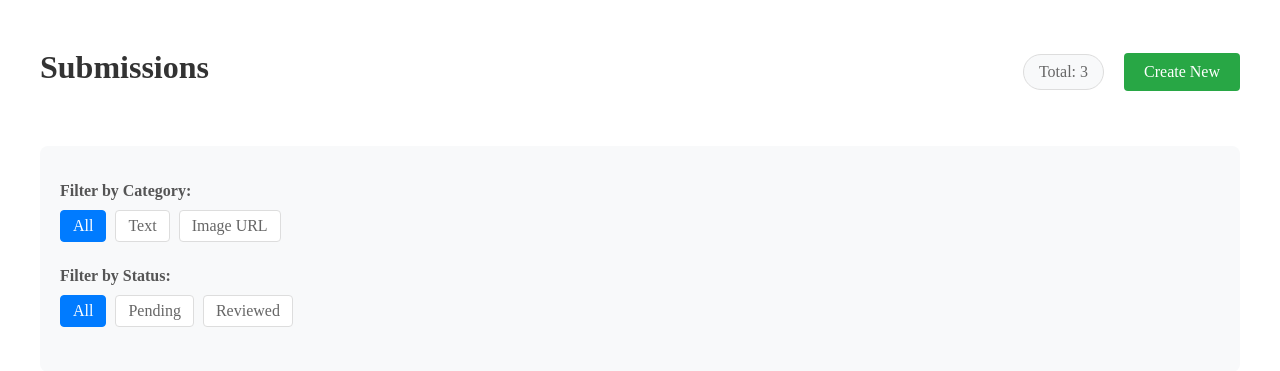
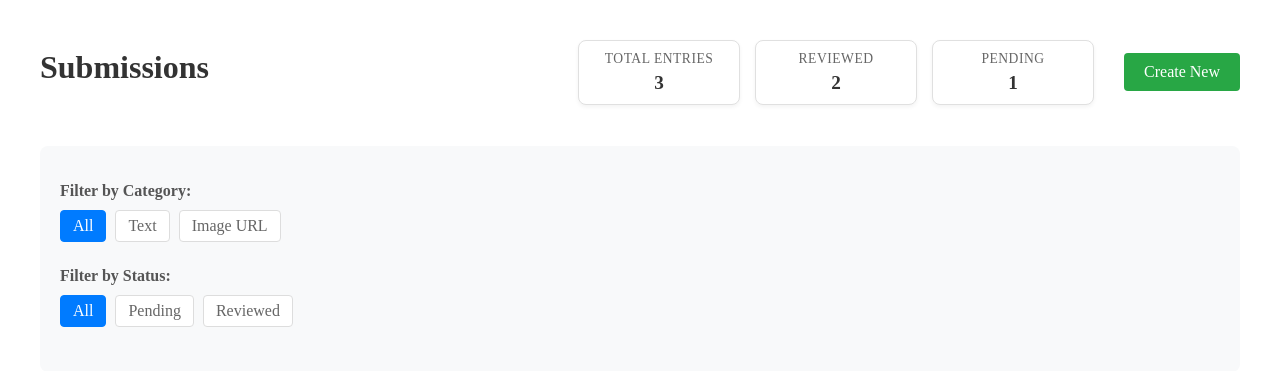
Before and after one commit to TharHtet236401/intern_task1, a Django app: page / in a window 1280 px wide. Shown: the part 76-447 px from the top of the page. Run offline with Django 5.2, Linux system fonts and the light colour scheme; data comes from the database, SQL or seed files in the repository.

Commit message:
Enhance submission statistics display with reviewed and pending counts

```diff
--- a/submissions/templates/submissions/home.html
+++ b/submissions/templates/submissions/home.html
@@ -5,7 +5,20 @@
     <div class="header-section">
         <h1>Submissions</h1>
         <div class="header-right">
-            <span class="count-badge">Total: {{ count }}</span>
+            <div class="stats-container">
+                <div class="stat-box">
+                    <span class="stat-label">Total Entries</span>
+                    <span class="stat-value">{{ count }}</span>
+                </div>
+                <div class="stat-box">
+                    <span class="stat-label">Reviewed</span>
+                    <span class="stat-value">{{ reviewed_count }}</span>
+                </div>
+                <div class="stat-box">
+                    <span class="stat-label">Pending</span>
+                    <span class="stat-value">{{ pending_count }}</span>
+                </div>
+            </div>
             <a href="{% url 'create_submission' %}" class="create-btn">Create New</a>
         </div>
     </div>
@@ -289,16 +302,38 @@ document.addEventListener('DOMContentLoaded', function() {
     .header-right {
         display: flex;
         align-items: center;
-        gap: 20px;
+        gap: 30px;
     }
 
-    .count-badge {
-        background-color: #f8f9fa;
-        padding: 8px 15px;
-        border-radius: 20px;
+    .stats-container {
+        display: flex;
+        gap: 15px;
+    }
+
+    .stat-box {
+        background: white;
+        border: 1px solid #e0e0e0;
+        border-radius: 8px;
+        padding: 10px 20px;
+        display: flex;
+        flex-direction: column;
+        align-items: center;
+        min-width: 120px;
+        box-shadow: 0 2px 4px rgba(0,0,0,0.05);
+    }
+
+    .stat-label {
+        font-size: 0.85em;
         color: #666;
-        font-weight: 500;
-        border: 1px solid #ddd;
+        margin-bottom: 5px;
+        text-transform: uppercase;
+        letter-spacing: 0.5px;
+    }
+
+    .stat-value {
+        font-size: 1.2em;
+        font-weight: 600;
+        color: #333;
     }
 </style>
 {% endblock %}
--- a/submissions/views.py
+++ b/submissions/views.py
@@ -21,13 +21,20 @@ def home(request):
             submissions = submissions.filter(is_reviewed=True)
         elif status == 'pending':
             submissions = submissions.filter(is_reviewed=False)
-        count = submissions.count()
+
+        # Get counts for different states
+        total_count = submissions.count()
+        reviewed_count = submissions.filter(is_reviewed=True).count()
+        pending_count = submissions.filter(is_reviewed=False).count()
+
         context = {
             'submissions': submissions,
             'categories': Submission.CATEGORY_CHOICES,
             'selected_category': category,
             'selected_status': status,
-            'count': count,
+            'count': total_count,
+            'reviewed_count': reviewed_count,
+            'pending_count': pending_count,
         }
         return render(request, 'submissions/home.html', context)
     except Exception as e:
```
